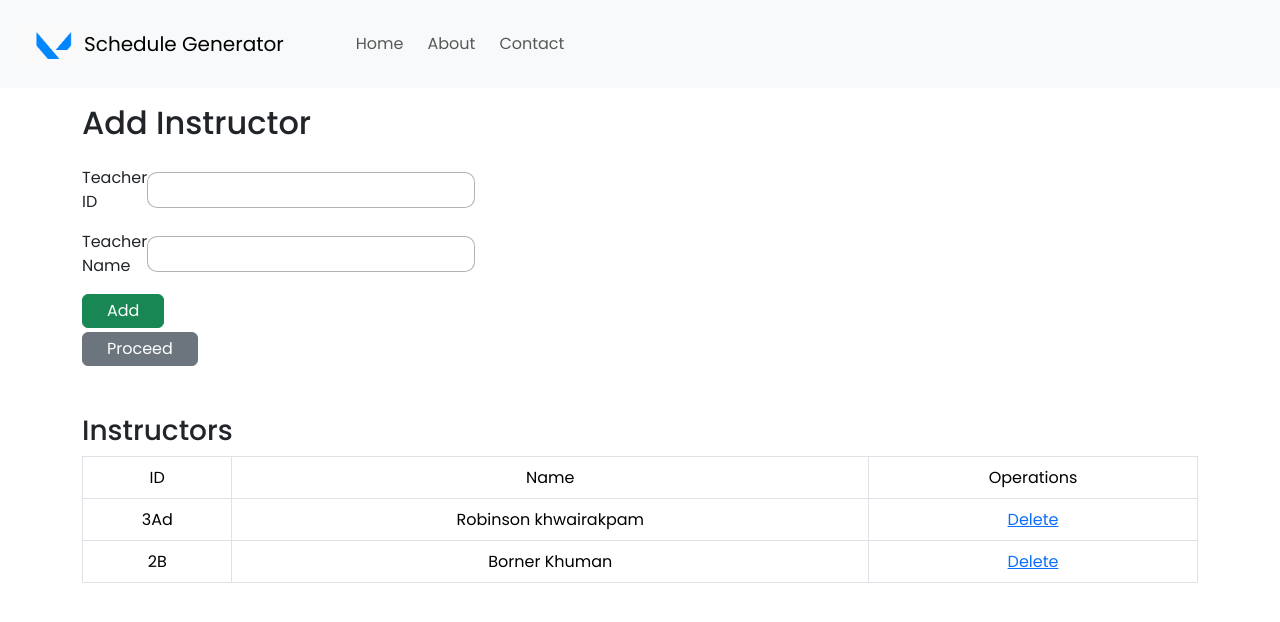
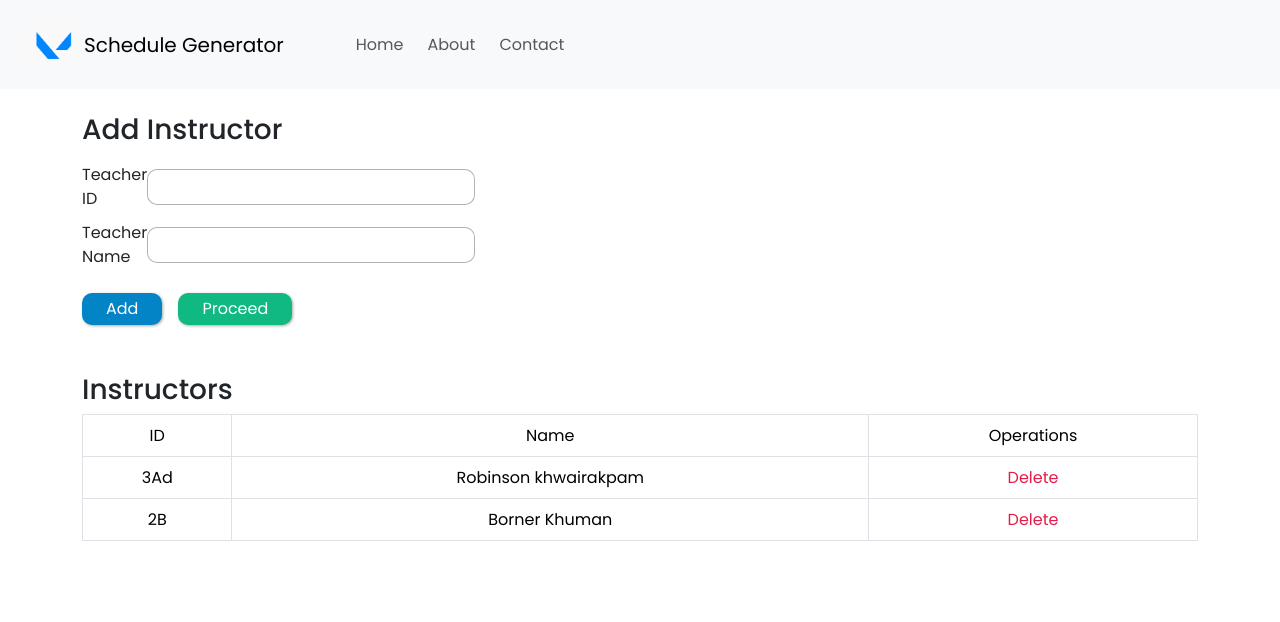
Before and after one commit to sidsinam/ScheduleGenerator, a Django app: page /add-instructor in a window 1280 px wide. Shown: the top 622 px of the page. Run offline with Django 4.2, Linux system fonts and the light colour scheme; data comes from the database, SQL or seed files in the repository; both versions use the stored data as it was after the commit; some web fonts are replaced.

Commit message:
added css

```diff
--- a/my_app/static/css/home.css
+++ b/my_app/static/css/home.css
@@ -25,9 +25,39 @@
     font-weight: 400;
 }
 .input-container {
-    margin-top: 12rem;
+    margin-top: 10px;
     display: flex;
     justify-content: space-between;
     align-items: center;
-
 }
+.input-fields {
+    border-radius: 10px;
+    padding: 5px;
+    text-indent: 5px;
+    border: 1px solid rgba(0, 0, 0, 0.3);
+}
+.table-heading {
+    background-color: rgb(30 41 59);
+    color: white;
+}
+.table-data {
+    background-color: rgb(241 245 249);
+}
+.add-button {
+    background-color: rgb(2 132 199);
+    color: white;
+    border: none;
+    border-radius: 10px;
+    box-shadow: 1px 1px 3px #aaaaaa;
+}
+.proceed-button {
+    background-color: rgb(16 185 129);
+    color: white;
+    border: none;
+    border-radius: 10px;
+    box-shadow: 1px 1px 3px #aaaaaa;
+}
+.delete-button {
+    text-decoration: none;
+    color: rgb(225 29 72);
+}
--- a/my_app/templates/add-instructor.html
+++ b/my_app/templates/add-instructor.html
@@ -3,25 +3,10 @@
 {% block content %}
 {% load static %}
 
-<style>
-  .input-container {
-    margin-top: 1rem;
-    display: flex;
-    justify-content: space-between;
-    align-items: center;
-  }
-  .input-fields {
-    border-radius: 10px;
-    padding: 5px;
-    text-indent: 5px;
-    border: 1px solid rgba(0, 0, 0, 0.3);
-  }
-</style>
-
-  <div style="width: 320px; margin-top: 1rem;">
+  <div style="width: 320px; margin-top: 1.5rem;">
     <form method="POST">
       {% csrf_token %}
-      <h2 style="margin-bottom: 1.5rem;">Add Instructor</h2>
+      <h3 style="margin-bottom: 1rem;">Add Instructor</h3>
       <div class="input-container">
         <label>Teacher ID</label>
         <input type="text" name="uid" class="input-fields" />
@@ -31,19 +16,23 @@
         <label>Teacher Name</label>
         <input type="text" name="name" class="input-fields" />
       </div>
-      <button type="submit" class="mt-3 btn btn-success btn-large px-4 py-1">Add</button>
+
+      <div class="d-flex align-items-center mt-4 gap-3">
+        <button type="submit" class="add-button px-4 py-1">Add</button>
+        <input type="button"
+          value="Proceed"
+          class="proceed-button px-4 py-1"
+          onclick="window.location.href='/add-course'"
+        />
+      </div>
     </form>
-    <button
-        class="mt-1 btn btn-secondary btn-large px-4 py-1"
-        onclick="window.location.href='/add-course'"
-    >Proceed
-    </button>
+
   </div>
 
   {% if all_instructors %}
     <h3 class="mt-5">Instructors</h3>
     <table class="table table-bordered">
-      <tr class="text-white" style="background: #4169E1">
+      <tr class="table-heading">
           <td>
             <center>ID</center>
           </td>
@@ -55,7 +44,7 @@
           </td>
       </tr>
       {% for instructor in all_instructors %}
-        <tr>
+        <tr class="table-data">
           <td>
             <center>{{ instructor.uid }}</center>
           </td>
@@ -63,7 +52,7 @@
             <center>{{ instructor.name }}</center>
           </td>
           <td>
-            <center><a href="{% url 'delete-instructor' instructor.id %}"> Delete</a></center>
+            <center><a class="delete-button" href="{% url 'delete-instructor' instructor.id %}"> Delete </a></center>
           </td>
         </tr>
       {% endfor %}
--- a/my_app/templates/base.html
+++ b/my_app/templates/base.html
@@ -17,7 +17,7 @@
 
   <body>
     <nav class="navbar navbar-expand-lg navbar-light bg-light p-4">
-      <div>
+      <div style="margin-bottom: 1px;">
         <img src="{% static 'img/blue-logo1.png' %}" alt="Image" style="width:60px;height:40px"/>
       </div>
       <div class="d-flex gap-5 ml-1">
--- a/timetable_generator/settings.py
+++ b/timetable_generator/settings.py
@@ -118,6 +118,10 @@ USE_TZ = True
 # https://docs.djangoproject.com/en/4.2/howto/static-files/
 
 STATIC_URL = 'static/'
+STATICFILES_DIRS = [
+    # Add the path to your static files directory here
+    os.path.join(BASE_DIR, 'static'),
+]
 
 # Default primary key field type
 # https://docs.djangoproject.com/en/4.2/ref/settings/#default-auto-field
```
Also changed, not shown: db.sqlite3.
